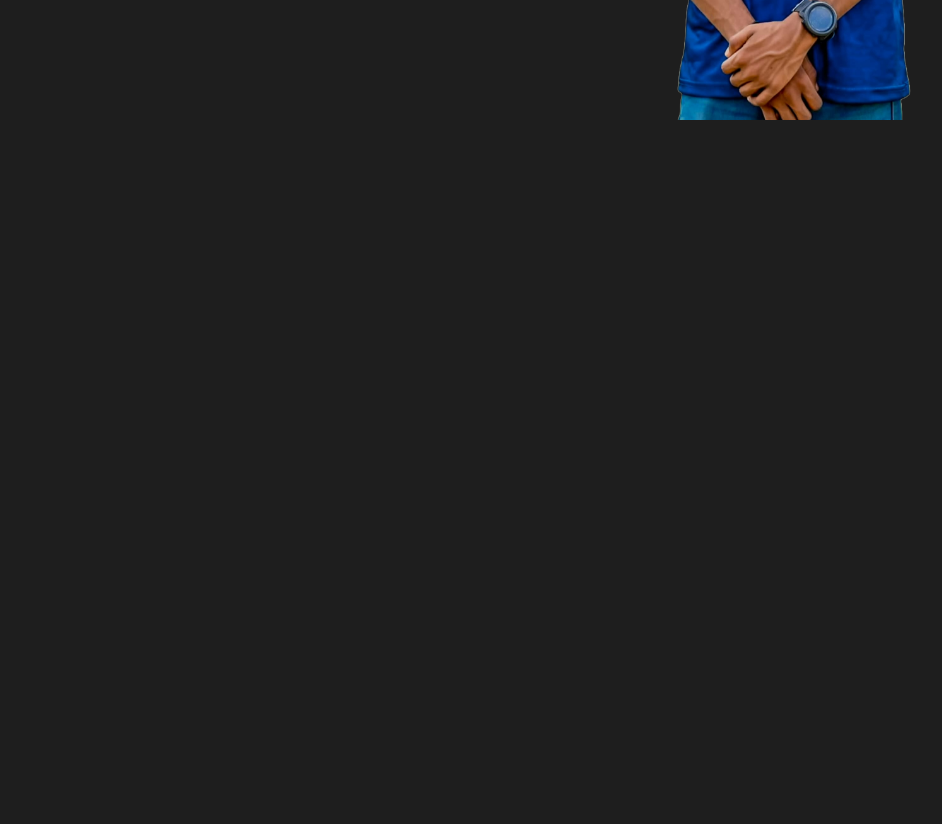
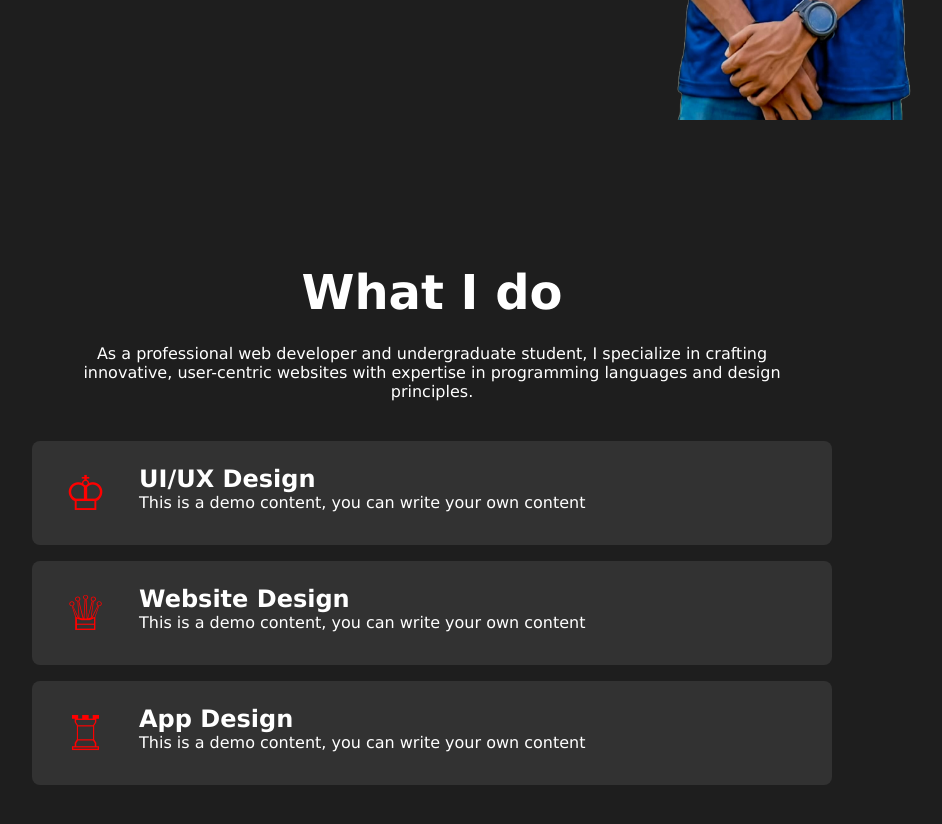
Before and after one commit to NalakaDineshSamarasingha/my-site, a React (Create React App) app: page / in a window 1280 px wide. Shown: the part 680-1504 px from the top of the page, without its empty margins (208-1150 px from the left). Before the commit the page ends 800 px from the top, so only its background shows below. Built offline with nearby package versions, Linux system fonts and the light colour scheme.

Commit message:
add skill component

```diff
--- a/src/App.js
+++ b/src/App.js
@@ -1,12 +1,14 @@
 import './App.css';
 import Navbar from './component/Navbar/nav';
 import Intro from './component/Intro/intro';
+import Skill from './component/skills/skills';
 
 function App() {
   return (
     <div className="App">
       <Navbar/>
       <Intro/>
+      <Skill/>
     </div>
   );
 }
--- a/src/component/Navbar/nav.css
+++ b/src/component/Navbar/nav.css
@@ -1,3 +1,4 @@
+@import url('https://fonts.googleapis.com/css2?family=Pacifico&display=swap');
 .navbar{
     height: 5rem;
     width: 100vw;
@@ -11,13 +12,16 @@
     position: sticky;
     top: 0;
     z-index: 3;
+    background: rgb(30,30,30);
 }
 .nav-logo{
     font-size: 1.8rem;
+    font-family: 'Pacifico', cursive;
     cursor: pointer;
 }
 .nav-logo span{
     color: red;
+    font-family: 'Pacifico', cursive;
 }
 .desktopMenuListItem{
     margin: 1rem;
--- a/src/component/Navbar/nav.jsx
+++ b/src/component/Navbar/nav.jsx
@@ -6,7 +6,7 @@ const Navbar = () =>{
     const [showMenu,setShowMenu] = useState(false);
     return(
         <div className="navbar">
-            <p className="nav-logo">Nalaka<span>.me</span></p>
+            <p className="nav-logo">nalaka<span>.me</span></p>
             <div className="navmenu">
                 <Link className="desktopMenuListItem">Home</Link>
                 <Link className="desktopMenuListItem">About</Link>
--- /dev/null
+++ b/src/component/skills/skills.css
@@ -0,0 +1,63 @@
+#skills{
+    overflow: hidden;
+    width: 100vw;
+    max-width: 65rem;
+    display: flex;
+    flex-direction: column;
+    align-items: center;
+    justify-content: center;
+    text-align: center;
+    margin: 0 auto;
+    min-height: 100vh;
+}
+.skill-title{
+    font-size: 3rem;
+    font-weight: 600;
+    padding-top: 3rem;
+    margin-bottom: 1.5rem;
+}
+.skill-description{
+    font-size: 1rem;
+    max-width: 50rem;
+    padding: 0 2rem;
+}
+.user-skills{
+    margin: 1.5rem;
+    width: 100vw;
+    max-width: 80%;
+    text-align: left;
+}
+.skill-bar{
+    display: flex;
+    margin: 1rem;
+    padding: 1.5rem 2rem;
+    border-radius: 0.5rem;
+    background: rgb(50,50,50);
+}
+.skill-bar-image{
+    margin-right: 2rem;
+    object-fit: cover;
+    font-size: 3rem;
+    color: red;
+}
+.skill-bar-text> p{
+    font-size: 1rem;
+    font-weight: 200;
+}
+@media screen and (max-width:720px) {
+    .skill-bar-text>p{
+        font-size: 2vw;
+    }
+}
+@media screen and (max-width:480px) {
+    .skill-bar-text>p{
+        font-size: 3vw;
+    }
+    .skill-bar-image{
+        font-size: 2rem;
+    }
+    .skill-bar-text>h2{
+        font-size: 5vw;
+    }
+
+}
--- /dev/null
+++ b/src/component/skills/skills.jsx
@@ -0,0 +1,36 @@
+import React from "react";
+import './skills.css';
+
+const Skill = () => {
+    return(
+        <div className="skills" id="skills">
+            <span className="skill-title">What I do</span>
+            <span className="skill-description">As a professional web developer and undergraduate student, I specialize in crafting innovative, user-centric websites with expertise in programming languages and design principles.</span>
+            <div className="user-skills">
+                <div className="skill-bar">
+                    <span className="skill-bar-image">&#9812;</span>
+                    <div className="skill-bar-text">
+                        <h2 className="heading">UI/UX Design</h2>
+                        <p className="paragr">This is a demo content, you can write your own content</p>
+                    </div>
+                </div>
+                <div className="skill-bar">
+                    <span className="skill-bar-image">&#9813;</span>
+                    <div className="skill-bar-text">
+                        <h2 className="heading">Website Design</h2>
+                        <p className="paragr">This is a demo content, you can write your own content</p>
+                    </div>
+                </div>
+                <div className="skill-bar">
+                    <span className="skill-bar-image">&#9814;</span>
+                    <div className="skill-bar-text">
+                        <h2 className="heading">App Design</h2>
+                        <p className="paragr">This is a demo content, you can write your own content</p>
+                    </div>
+                </div>
+            </div>
+        </div>
+    )
+}
+
+export default Skill;
```
Also changed, not shown: src/component/about/about.css (added), src/component/about/about.jsx (added).
